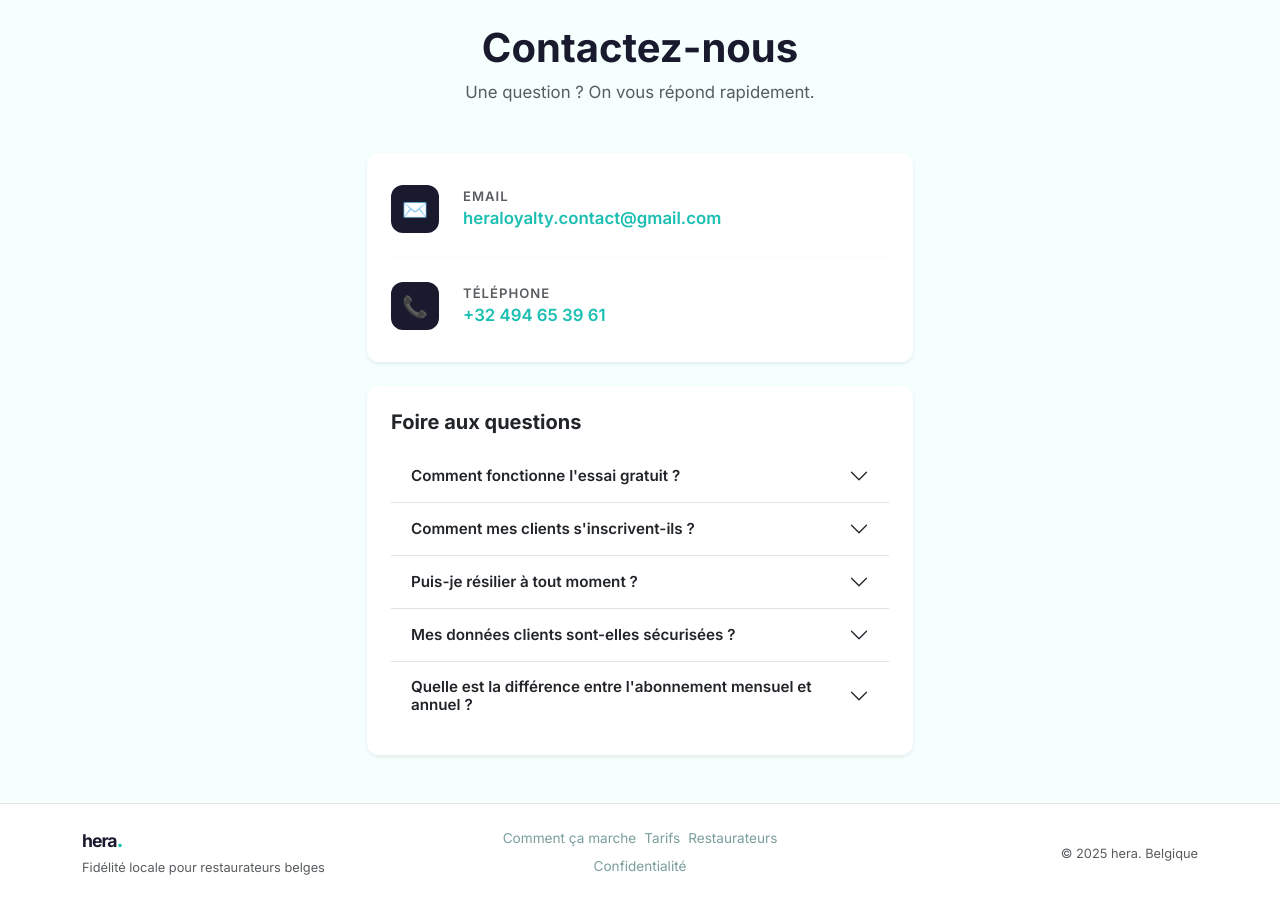
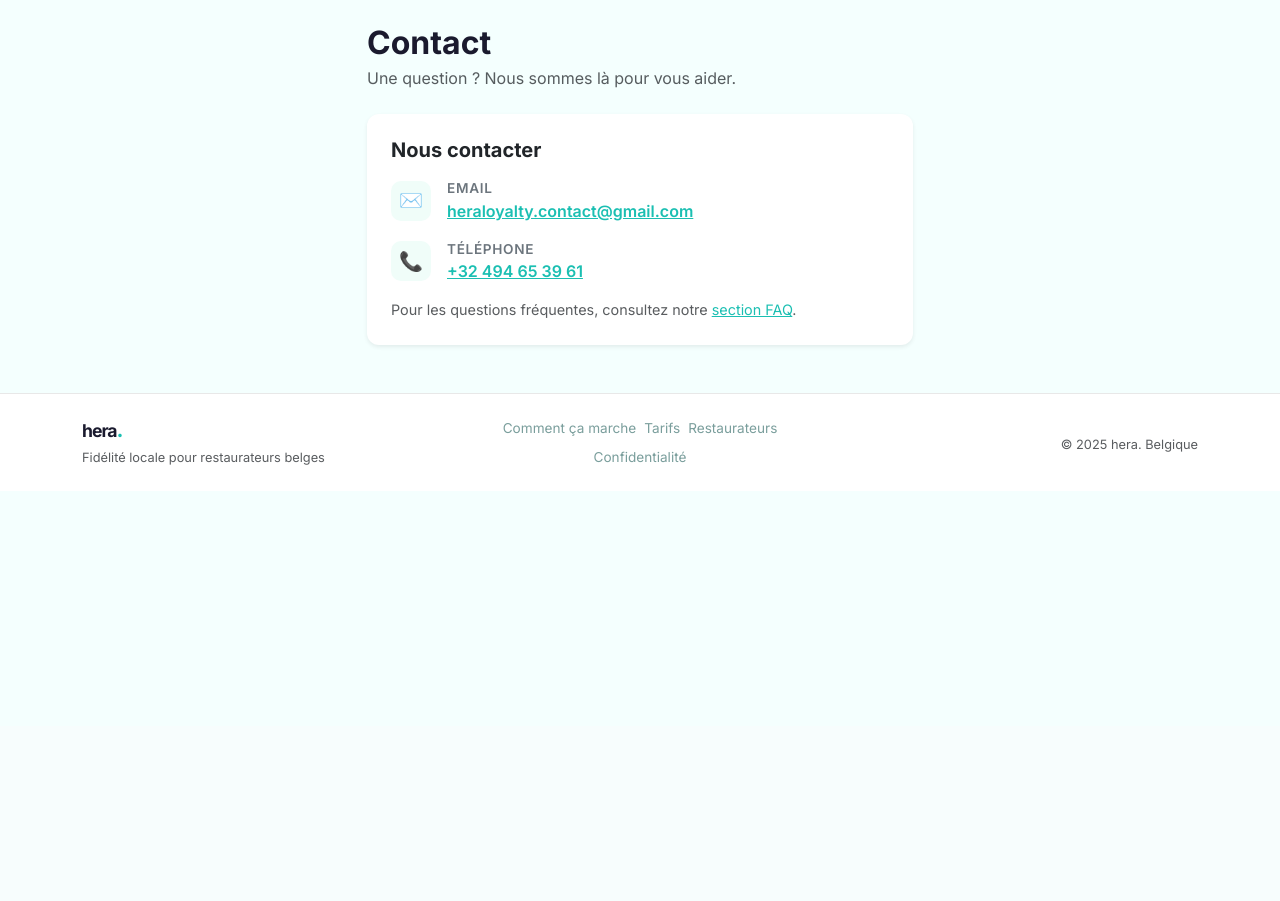
Before and after one commit to krs12k/Hera, a Flask app: page /contact in a window 1280 px wide. Shown: the part 74-975 px from the top of the page. After the commit the page ends 539 px from the top, so only its background shows below. Run offline with Flask 3, Linux system fonts and the light colour scheme; some libraries are stand-ins or nearby versions.

Commit message:
FAQ déplacée vers la page À propos, page Contact simplifiée
Co-Authored-By: Claude Sonnet 4.6 <noreply@anthropic.com>

```diff
--- a/templates/contact.html
+++ b/templates/contact.html
@@ -1,106 +1,34 @@
-{% extends 'base.html' %}
-{% block title %}Contact — hera.{% endblock %}
+{% extends "base.html" %}
+{% block title %}Contact — hera{% endblock %}
 
 {% block content %}
 <div class="row justify-content-center">
     <div class="col-md-6">
+        <h2 class="fw-bold mb-1">Contact</h2>
+        <p class="text-muted mb-4">Une question ? Nous sommes là pour vous aider.</p>
 
-        <div class="text-center mb-5">
-            <h1 class="fw-bold" style="font-size:clamp(1.8rem,5vw,2.5rem)">Contactez-nous</h1>
-            <p class="text-muted" style="font-size:1.05rem">Une question ? On vous répond rapidement.</p>
-        </div>
-
-        <div class="card border-0 shadow-sm mb-4">
+        <div class="card border-0 shadow-sm">
             <div class="card-body p-4">
-                <div class="d-flex align-items-center gap-4 py-2">
-                    <div style="width:48px;height:48px;background:#1A1A2E;border-radius:12px;display:flex;align-items:center;justify-content:center;font-size:1.3rem;flex-shrink:0">✉️</div>
+                <h5 class="fw-bold mb-3">Nous contacter</h5>
+                <div class="d-flex align-items-center gap-3 mb-3">
+                    <div style="width:40px;height:40px;background:#f0fdf9;border-radius:10px;display:flex;align-items:center;justify-content:center;font-size:1.2rem">✉️</div>
                     <div>
-                        <div class="text-muted" style="font-size:0.82rem;text-transform:uppercase;letter-spacing:1px;font-weight:600">Email</div>
-                        <a href="mailto:heraloyalty.contact@gmail.com" class="fw-semibold text-decoration-none" style="color:var(--turquoise);font-size:1.05rem">heraloyalty.contact@gmail.com</a>
+                        <div class="fw-semibold" style="font-size:0.85rem;color:#6c757d;text-transform:uppercase;letter-spacing:.05em">Email</div>
+                        <a href="mailto:heraloyalty.contact@gmail.com" style="color:var(--turquoise);font-weight:600">heraloyalty.contact@gmail.com</a>
                     </div>
                 </div>
-
-                <hr style="margin:16px 0;border-color:#f0f0f0">
-
-                <div class="d-flex align-items-center gap-4 py-2">
-                    <div style="width:48px;height:48px;background:#1A1A2E;border-radius:12px;display:flex;align-items:center;justify-content:center;font-size:1.3rem;flex-shrink:0">📞</div>
+                <div class="d-flex align-items-center gap-3 mb-3">
+                    <div style="width:40px;height:40px;background:#f0fdf9;border-radius:10px;display:flex;align-items:center;justify-content:center;font-size:1.2rem">📞</div>
                     <div>
-                        <div class="text-muted" style="font-size:0.82rem;text-transform:uppercase;letter-spacing:1px;font-weight:600">Téléphone</div>
-                        <a href="tel:+32494653961" class="fw-semibold text-decoration-none" style="color:var(--turquoise);font-size:1.05rem">+32 494 65 39 61</a>
+                        <div class="fw-semibold" style="font-size:0.85rem;color:#6c757d;text-transform:uppercase;letter-spacing:.05em">Téléphone</div>
+                        <a href="tel:+32494653961" style="color:var(--turquoise);font-weight:600">+32 494 65 39 61</a>
                     </div>
+                </div>
+                <div class="text-muted mt-3" style="font-size:0.9rem">
+                    Pour les questions fréquentes, consultez notre <a href="{{ url_for('pour_restaurateurs') }}#faq" style="color:var(--turquoise)">section FAQ</a>.
                 </div>
             </div>
         </div>
-
-        <div class="card border-0 shadow-sm">
-            <div class="card-body p-4">
-                <h5 class="fw-bold mb-3">Foire aux questions</h5>
-
-                <div class="accordion accordion-flush" id="faq">
-                    <div class="accordion-item border-bottom">
-                        <h2 class="accordion-header">
-                            <button class="accordion-button collapsed fw-semibold" type="button" data-bs-toggle="collapse" data-bs-target="#faq1" style="font-size:0.95rem">
-                                Comment fonctionne l'essai gratuit ?
-                            </button>
-                        </h2>
-                        <div id="faq1" class="accordion-collapse collapse" data-bs-parent="#faq">
-                            <div class="accordion-body text-muted" style="font-size:0.9rem">
-                                Après inscription, vous choisissez un abonnement et renseignez votre carte. Aucun prélèvement n'est effectué pendant 14 jours. Vous pouvez annuler à tout moment avant la fin de la période.
-                            </div>
-                        </div>
-                    </div>
-                    <div class="accordion-item border-bottom">
-                        <h2 class="accordion-header">
-                            <button class="accordion-button collapsed fw-semibold" type="button" data-bs-toggle="collapse" data-bs-target="#faq2" style="font-size:0.95rem">
-                                Comment mes clients s'inscrivent-ils ?
-                            </button>
-                        </h2>
-                        <div id="faq2" class="accordion-collapse collapse" data-bs-parent="#faq">
-                            <div class="accordion-body text-muted" style="font-size:0.9rem">
-                                Ils scannent simplement le QR code disponible dans votre dashboard, renseignent leur prénom et email, et sont inscrits en moins d'une minute.
-                            </div>
-                        </div>
-                    </div>
-                    <div class="accordion-item border-bottom">
-                        <h2 class="accordion-header">
-                            <button class="accordion-button collapsed fw-semibold" type="button" data-bs-toggle="collapse" data-bs-target="#faq3" style="font-size:0.95rem">
-                                Puis-je résilier à tout moment ?
-                            </button>
-                        </h2>
-                        <div id="faq3" class="accordion-collapse collapse" data-bs-parent="#faq">
-                            <div class="accordion-body text-muted" style="font-size:0.9rem">
-                                Oui, sans engagement ni frais. Depuis vos paramètres, cliquez sur "Gérer / Résilier" pour accéder au portail de gestion de votre abonnement.
-                            </div>
-                        </div>
-                    </div>
-                    <div class="accordion-item border-bottom">
-                        <h2 class="accordion-header">
-                            <button class="accordion-button collapsed fw-semibold" type="button" data-bs-toggle="collapse" data-bs-target="#faq4" style="font-size:0.95rem">
-                                Mes données clients sont-elles sécurisées ?
-                            </button>
-                        </h2>
-                        <div id="faq4" class="accordion-collapse collapse" data-bs-parent="#faq">
-                            <div class="accordion-body text-muted" style="font-size:0.9rem">
-                                Toutes les données sont stockées en Europe sur des serveurs sécurisés. Les clients donnent leur consentement RGPD lors de l'inscription.
-                            </div>
-                        </div>
-                    </div>
-                    <div class="accordion-item">
-                        <h2 class="accordion-header">
-                            <button class="accordion-button collapsed fw-semibold" type="button" data-bs-toggle="collapse" data-bs-target="#faq5" style="font-size:0.95rem">
-                                Quelle est la différence entre l'abonnement mensuel et annuel ?
-                            </button>
-                        </h2>
-                        <div id="faq5" class="accordion-collapse collapse" data-bs-parent="#faq">
-                            <div class="accordion-body text-muted" style="font-size:0.9rem">
-                                Les fonctionnalités sont identiques. L'abonnement annuel (87,22 €/an) vous fait économiser 8% par rapport au mensuel (7,90 €/mois).
-                            </div>
-                        </div>
-                    </div>
-                </div>
-            </div>
-        </div>
-
     </div>
 </div>
 {% endblock %}
```
Also changed, not shown: templates/pour_restaurateurs.html (deleted, +0 -76 lines).
